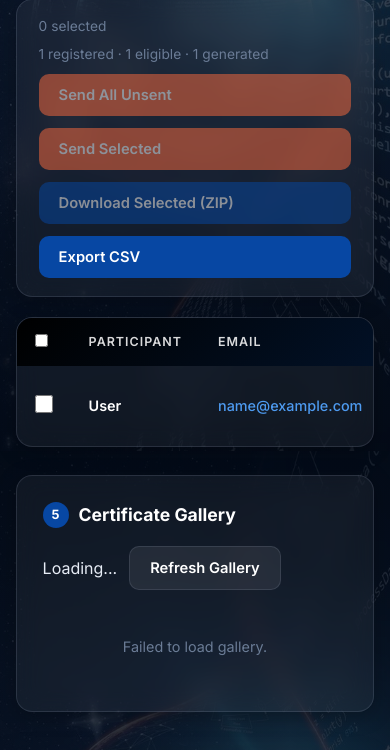
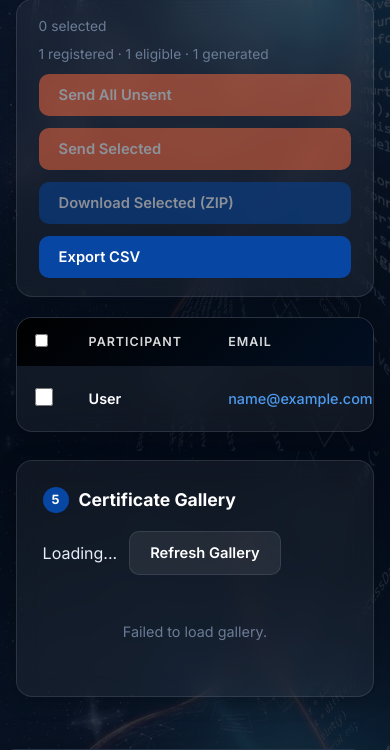
Before and after one commit to debugAyo/matlab_base_bootcamp, a Flask app: template templates/admin_certificates.html in a window 390 px wide. Shown: the part 2925-3675 px from the top of the page. Run offline with Flask 3, Linux system fonts and the light colour scheme; the template is opened without the code that fills it: most values are stand-ins (such as "Sample title", 1, 10 or a date in 2020); some libraries are stand-ins or nearby versions.

Commit message:
expanded the width

```diff
--- a/templates/admin_certificates.html
+++ b/templates/admin_certificates.html
@@ -47,7 +47,7 @@ body {
 .topbar nav a.active-link { background: rgba(255,255,255,0.12); color: white; }
 .topbar nav a.logout-btn { background: var(--mw-red); color: white; font-weight: 600; }
 
-.container { max-width: 1400px; margin: 0 auto; padding: 32px 4% 52px; }
+.container { max-width: 1600px; margin: 0 auto; padding: 32px 4% 52px; }
 
 .stats { display: grid; grid-template-columns: repeat(auto-fit, minmax(200px, 1fr)); gap: 22px; margin-bottom: 28px; }
 .stat-card {
@@ -251,7 +251,7 @@ tbody tr:hover { background: rgba(59,130,214,0.14); }
   .controls-bar { flex-direction: column; align-items: stretch; }
   .controls-bar .meta { margin-right: 0; }
   .table-wrap { overflow-x: auto; }
-  .table-wrap table { min-width: 900px; }
+  .table-wrap table { min-width: 1200px; }
   .form-row { grid-template-columns: 1fr; }
 }
 </style>
--- a/templates/admin_dashboard.html
+++ b/templates/admin_dashboard.html
@@ -50,7 +50,7 @@ body {
 .topbar nav a.logout-btn { background: var(--mw-red); color: white; font-weight: 600; }
 .topbar nav a.logout-btn:hover { background: #9B1B07; }
 
-.container { max-width: 1340px; margin: 0 auto; padding: 32px 4% 52px; }
+.container { max-width: 1600px; margin: 0 auto; padding: 32px 4% 52px; }
 
 .stats { display: grid; grid-template-columns: repeat(auto-fit, minmax(240px, 1fr)); gap: 22px; margin-bottom: 32px; }
 .stat-card {
@@ -245,7 +245,7 @@ tbody tr:hover { background: rgba(59,130,214,0.14); }
   .stats { grid-template-columns: 1fr; }
   .pagination { flex-direction: column; align-items: flex-start; }
   .table-wrap { overflow-x: auto; }
-  .table-wrap table { min-width: 760px; }
+  .table-wrap table { min-width: 1000px; }
   .container { padding: 20px 4% 36px; }
   .form-row { grid-template-columns: 1fr; }
 }
```
